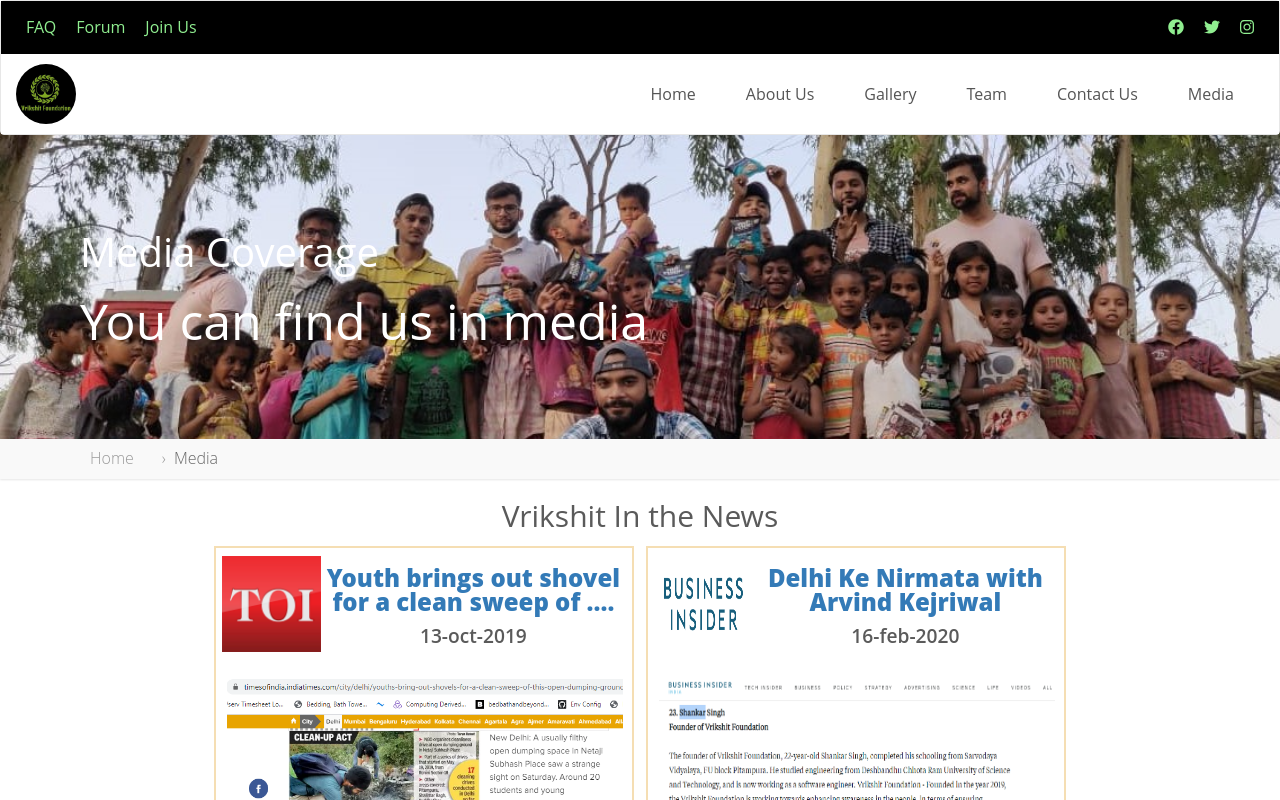
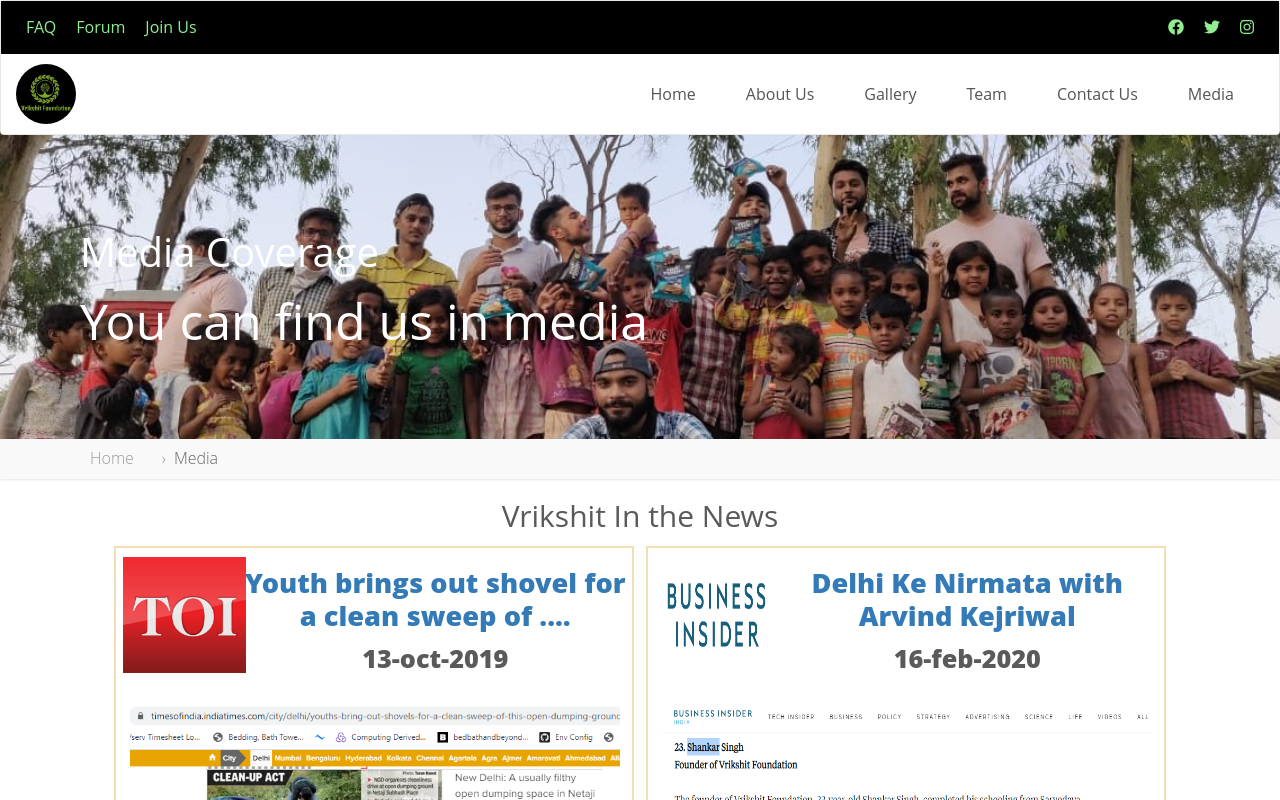
Before and after one commit to shankarsingh482/Vrikshit-Foundation, a React (Create React App) app in the folder frontend/: page /Media in a window 1280 px wide. Shown: the top 800 px of the page. Built offline with nearby package versions, Linux system fonts and the light colour scheme.

Commit message:
added seperate media query for biiger devices

```diff
--- a/frontend/src/components/Pages/Media/Media.css
+++ b/frontend/src/components/Pages/Media/Media.css
@@ -129,7 +129,7 @@ a.nostyle:link {
 }
 
 }
-@media screen and (min-width:414px) and (max-width: 720px){
+@media screen and (min-width:414px) and (max-width: 800px){
   .newsbox
 { width: 415px;
   height:414px;
@@ -143,15 +143,63 @@ a.nostyle:link {
 .newsBoxTop .news_description a{
   font-weight: 600;
   font-size: 1.3em;
+  line-height: 1;
+}
+}
+
+@media screen (min-width:860px)and (max-width:1024px){
+  .newsbox
+{ width: 480px;
+  height:450px;
+  margin: 4px 6px;
+
+}
+.newsBoxTopContent .date_heading {
+  font-weight: 600;
+  font-size: 1.35em;
+}
+
+.newsBoxTop .news_description a{
+  font-weight: 600;
+  font-size: 1.54em;
   line-height: 01;
 }
 }
 
-@media screen and (min-width:720px){
+@media screen and (max-width:1280px){
   .newsbox
-{ width: 420px;
-  height:420px;
+{ width: 500px;
+  height:480px;
   margin: 4px 6px;
 
 }
+.newsBoxTopContent .date_heading {
+  font-weight: 600;
+  font-size: 1.48em;
 }
+
+.newsBoxTop .news_description a{
+  font-weight: 600;
+  font-size: 1.69em;
+  line-height: 1.2;
+}
+}
+
+@media screen and (min-width:1280px){
+  .newsbox
+{ width: 520px;
+  height:510px;
+  margin: 4px 6px;
+
+}
+.newsBoxTopContent .date_heading {
+  font-weight: 800;
+  font-size: 1.58em;
+}
+
+.newsBoxTop .news_description a{
+  font-weight: 800;
+  font-size: 1.70em;
+  line-height: 1.2;
+}
+}
```
